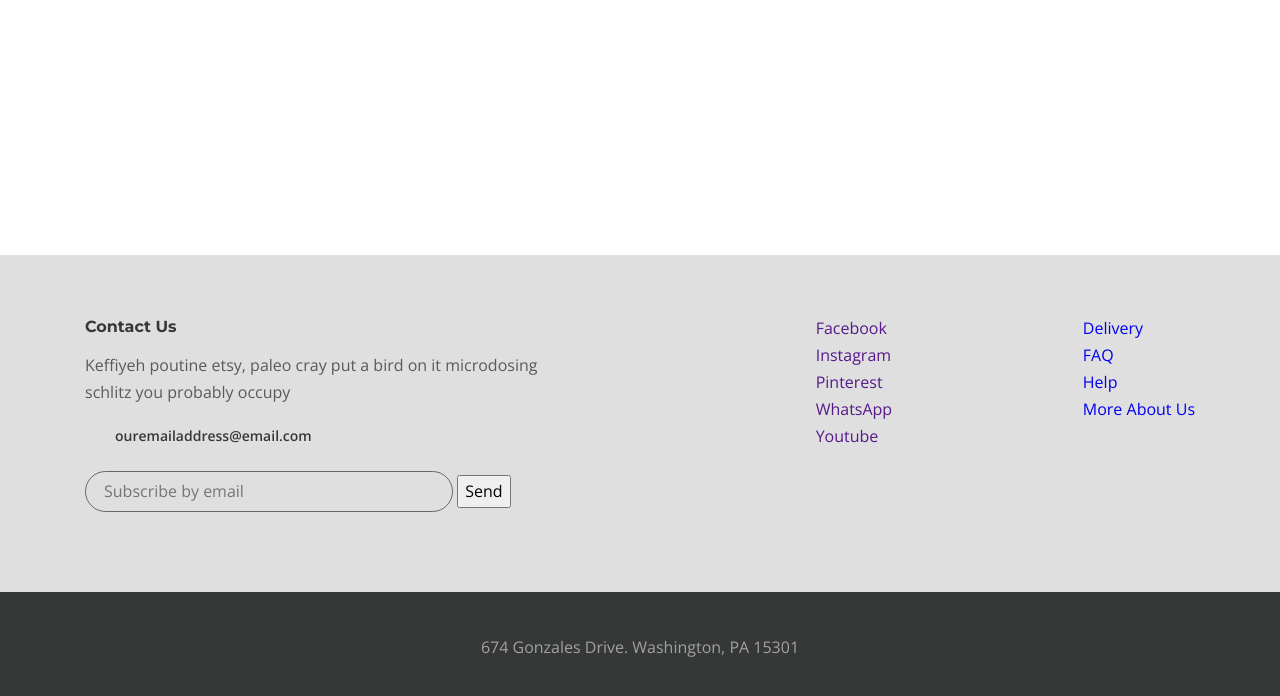
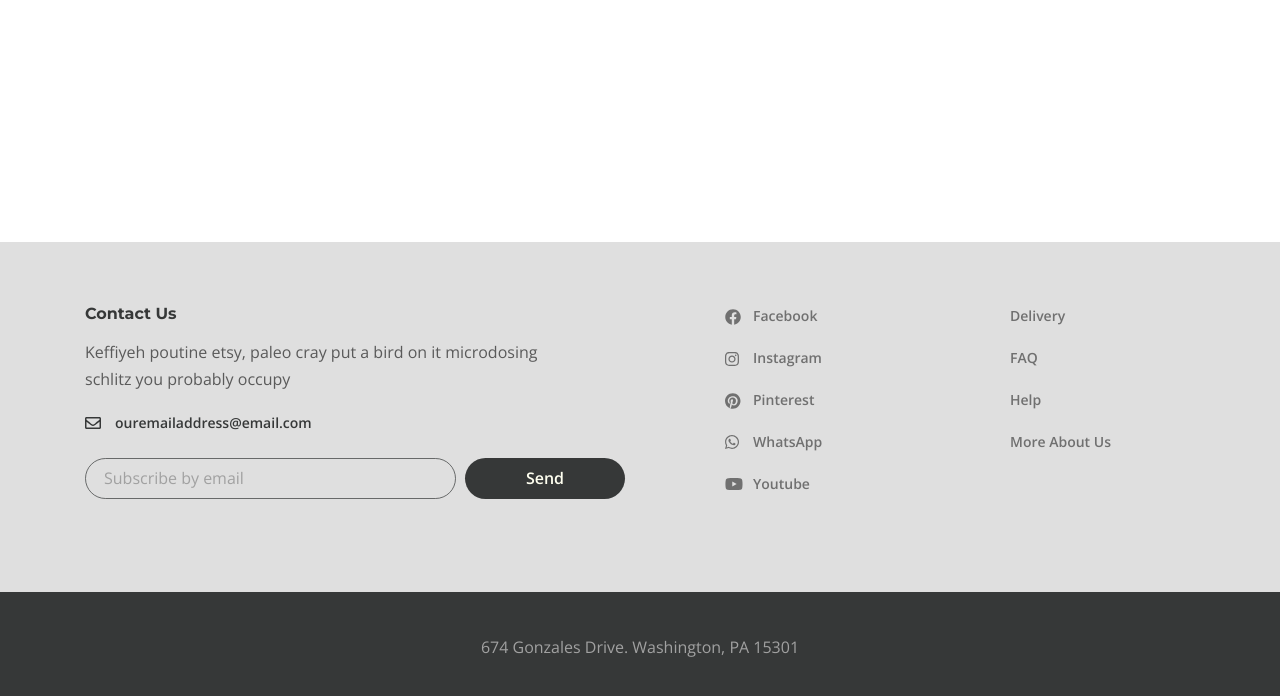
Before and after one commit to green332211/furniture, a website: page app/index.html in a window 1280 px wide. Shown: the part 98-794 px from the top of the page. Drawn offline with nearby package versions, Linux system fonts and the light colour scheme; files whose address does not match are found by name.

Commit message:
footer is done

```diff
--- a/app/index.html
+++ b/app/index.html
@@ -76,19 +76,19 @@
 
             <ul class="footer__social">
               <li class="footer__social-item">
-                <a class="footer__social-link" href="">Facebook</a>
+                <a class="footer__social-link footer__social-link--facebook" href="">Facebook</a>
               </li>
               <li class="footer__social-item">
-                <a class="footer__social-link" href="">Instagram</a>
+                <a class="footer__social-link  footer__social-link--instagram" href="">Instagram</a>
               </li>
               <li class="footer__social-item">
-                <a class="footer__social-link" href="">Pinterest</a>
+                <a class="footer__social-link  footer__social-link--pinterest" href="">Pinterest</a>
               </li>
               <li class="footer__social-item">
-                <a class="footer__social-link" href="">WhatsApp</a>
+                <a class="footer__social-link  footer__social-link--whatsapp" href="">WhatsApp</a>
               </li>
               <li class="footer__social-item">
-                <a class="footer__social-link" href="">Youtube</a>
+                <a class="footer__social-link  footer__social-link--youtube" href="">Youtube</a>
               </li>
             </ul>
 
--- a/app/scss/_footer.scss
+++ b/app/scss/_footer.scss
@@ -32,27 +32,108 @@
     margin-bottom: 22px;
     padding-left: 30px;
     display: inline-block;
+    position: relative;
+    &::before {
+      content: "";
+      background-image: url("..//images/envelope.svg");
+      position: absolute;
+      top: 8px;
+      left: 0;
+      width: 16px;
+      height: 12px;
+    }
   }
 
-  // &__form {
-  // }
+  &__form {
+    display: flex;
+  }
 
   &__form-input {
     padding: 6px 10px 6px 18px;
     border-radius: 21px;
     background-color: transparent;
     border: 1px solid rgba($title, 0.7);
-    width: 368px;
+    width: 100%;
     &::placeholder {
       font-family: "Open Sans", sans-serif;
       font-weight: 400;
       font-size: 16px;
-      line-height: 28px;
+      line-height: 27px;
+      color: #a1a1a1;
     }
   }
 
-  // &__form-button {
-  // }
+  &__form-button {
+    background-color: $title;
+    border: none;
+    border-radius: 21px;
+    color: #fffff0;
+    font-weight: 600;
+    padding: 6px 12px;
+    min-width: 160px;
+    margin-left: 9px;
+    cursor: pointer;
+  }
+
+  &__social {
+    width: 125px;
+    margin-right: auto;
+    margin-left: 100px;
+  }
+
+  &__social-link {
+    padding-left: 28px;
+    position: relative;
+    &::before {
+      content: '';
+      position: absolute;
+      top: 3px;
+      left: 0;
+      width: 16px;
+      height: 16px;
+    }
+  }
+
+  &__social-link--facebook::before {
+    background-image: url('..//images/facebook.svg');
+  }
+  &__social-link--instagram::before {
+    background-image: url('..//images/instagram.svg');
+    width: 14px;
+    height: 14px;
+    top: 4px;
+  }
+  &__social-link--pinterest::before {
+    background-image: url('..//images/pinterest.svg');
+  }
+  &__social-link--whatsapp::before {
+    background-image: url('..//images/whatsapp.svg');
+    width: 14px;
+    height: 14px;
+  }
+  &__social-link--youtube::before {
+    background-image: url('..//images/youtube.svg');
+    width: 18px;
+    height: 12px;
+    top: 4px;
+  }
+
+  &__social-item,
+  &__menu-item {
+    margin-bottom: 15px;
+    font-weight: 600;
+    font-size: 14px;
+  }
+
+  &__social-link,
+  &__menu-link {
+    color: #707070;
+  }
+
+  &__menu {
+    margin-right: 60px;
+    width: 125px;
+  }
 
   &__copyright {
     background-color: $title;
```
Also changed, not shown: app/css/style.min.css, app/images/envelope.svg (added), app/images/facebook.svg (added), app/images/instagram.svg (added), app/images/pinterest.svg (added), app/images/whatsapp.svg (added), app/images/youtube.svg (added).
